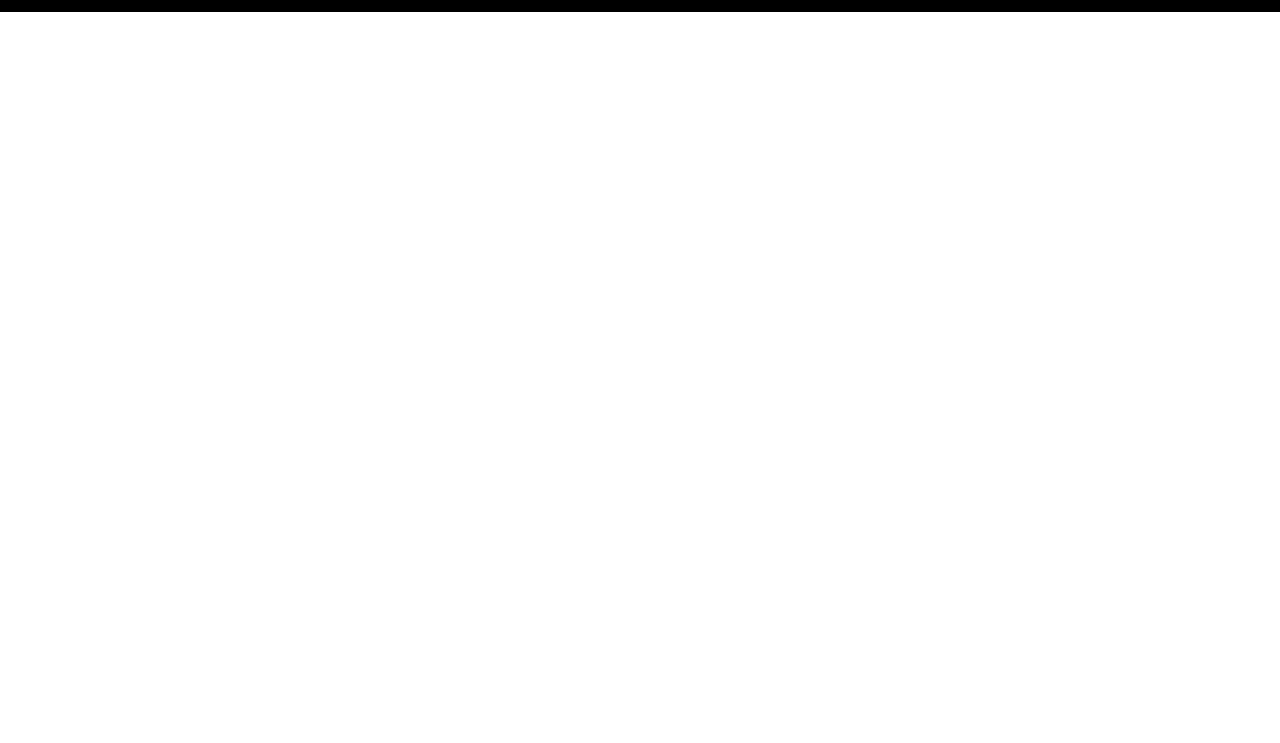
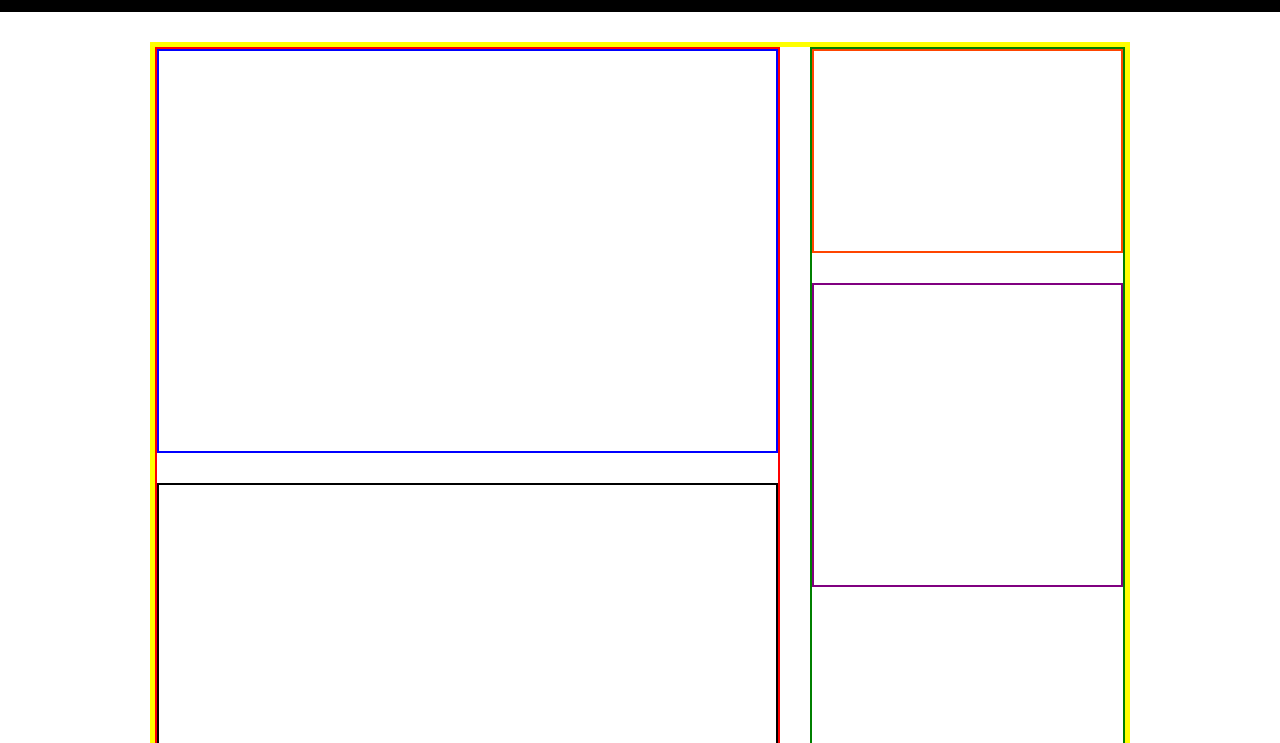
Before and after one commit to Azachary8232/Profile_Page, a plain HTML site: page index.html in a window 1280 px wide. Shown: the part 57-800 px from the top of the page. Drawn offline with Linux system fonts and the light colour scheme.

Commit message:
Body Lego Blocks

```diff
--- a/index.html
+++ b/index.html
@@ -22,23 +22,18 @@
             <button id="navBar-button">Sign Out</button>
         </div>
     </div>
-    <div>
-        <!-- Body Container -->
-        <div>
-            <!-- Main Container -->
-            <div>
-                <!-- Profile Card -->
+    <div id="container">
+        <div id="bodyBlock1">
+            <div id="card">
             </div>
-            <div>
-                <!-- Education -->
+            <div id="education">
             </div>
         </div>
-        <div>
-            <!-- Outside Container -->
-            <div>
+        <div id="bodyBlock2">
+            <div id="requests">
                 <!-- COnnection Requests -->
             </div>
-            <div>
+            <div id="connections">
                 <!-- Your Connections -->
             </div>
         </div>
--- a/style.css
+++ b/style.css
@@ -41,3 +41,62 @@ padding: 5px 15px;
 background-color: darkcyan;
 color: white;
 }
+
+#container{
+    display: flex;
+    margin-left: 150px;
+    margin-right: 150px;
+    border-style: solid;
+    border-color: yellow;
+    border-width: 5px;
+    height: 2000px;
+    margin-top: 30px;
+}
+
+#bodyBlock1{
+    flex: 2;
+    border-style: solid;
+    border-color: red;
+    border-width: 2px;
+    height: 1500px;
+    margin-right: 15px;
+}
+
+#bodyBlock2{
+    flex: 1;
+    border-style: solid;
+    border-color: green;
+    border-width: 2px;
+    height: 1500px;
+    margin-left: 15px;
+}
+
+#card{
+    border-style: solid;
+    border-color: blue;
+    border-width: 2px;
+    height: 400px;
+    margin-bottom: 30px;
+}
+
+#education{
+    border-style: solid;
+    border-color: black;
+    border-width: 2px;
+    height: 300px;
+}
+
+#requests{
+    border-style: solid;
+    border-color: orangered;
+    border-width: 2px;
+    height: 200px;
+    margin-bottom: 30px;
+}
+
+#connections{
+    border-style: solid;
+    border-color: purple;
+    border-width: 2px;
+    height: 300px;
+}
```
